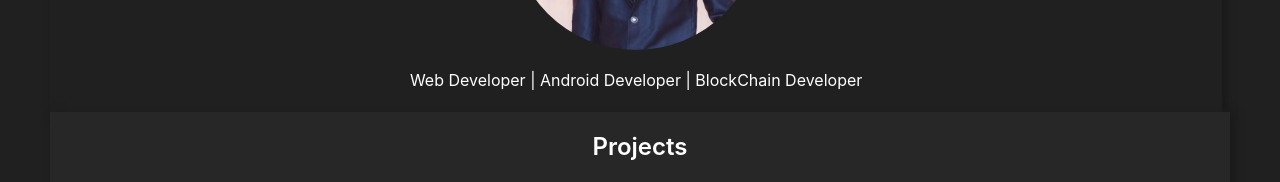
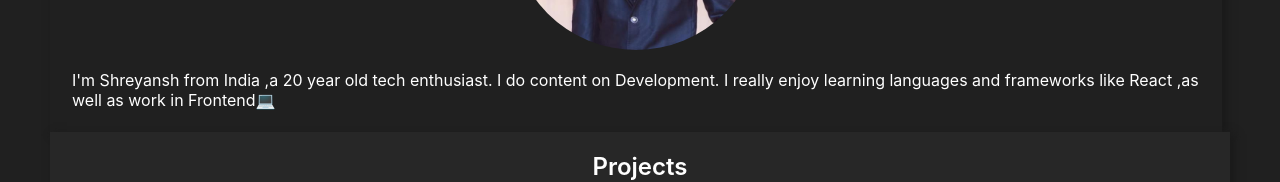
Before and after one commit to SinghShreyansh/react_portfolio, a React (Create React App) app: page / in a window 1280 px wide. Shown: the part 372-554 px from the top of the page. Built offline with nearby package versions, Linux system fonts and the light colour scheme.

Commit message:
Update Home.js

```diff
--- a/src/Home.js
+++ b/src/Home.js
@@ -16,7 +16,7 @@ const Home = () => {
                 </div>
             </div>
             <div className="homeDev">
-                Web Developer | Android Developer | BlockChain Developer
+                I'm Shreyansh from India ,a 20 year old tech enthusiast. I do content on Development. I really enjoy learning languages and frameworks like React ,as well as work in Frontend💻
             </div>
         </div>
         </div>
```
